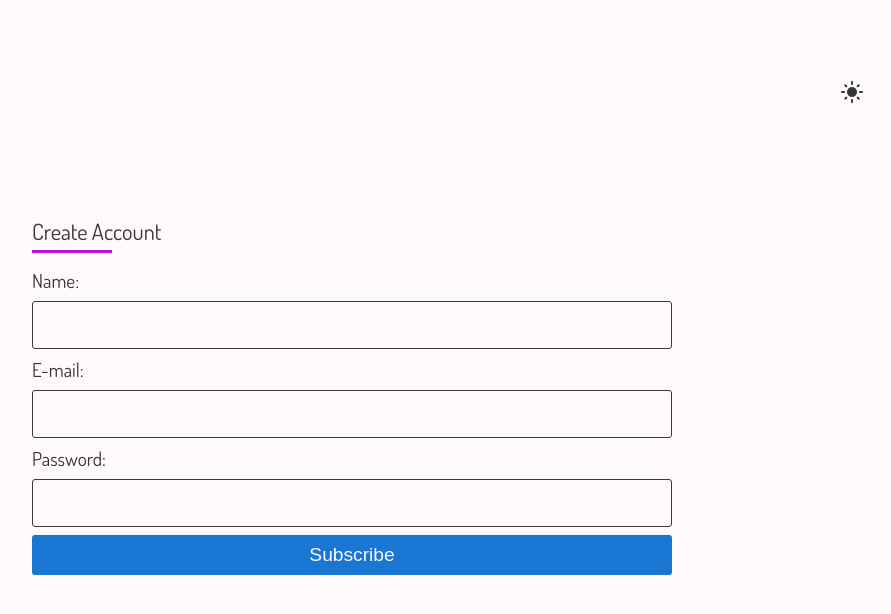
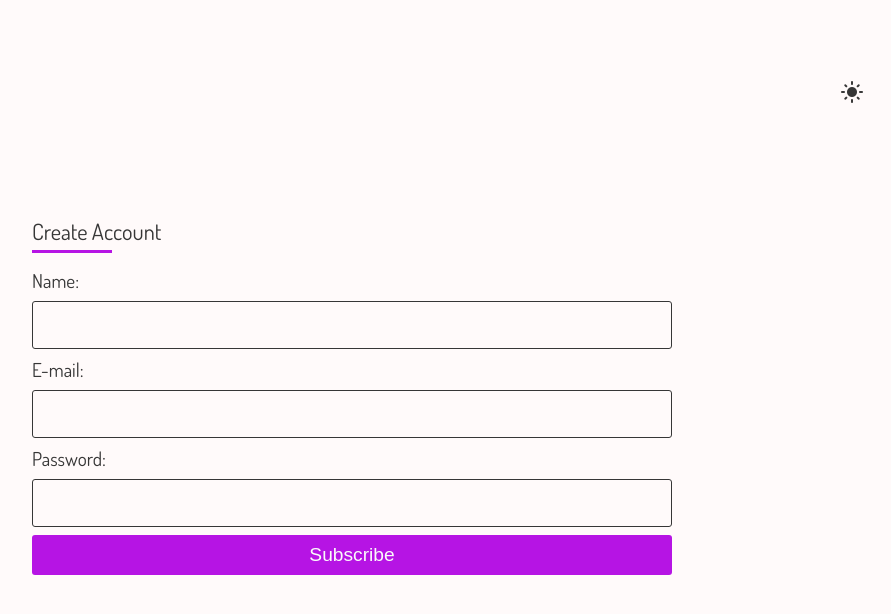
Before and after one commit to NataliaFrancisca/simple-form-react, a React (Create React App) app: page / in a window 1280 px wide. Shown: the top 614 px of the page, without its empty margins (288-1179 px from the left). Built offline with nearby package versions, Linux system fonts and the light colour scheme.

Commit message:
changing the button color

```diff
--- a/src/styles/GroupInputStyles.js
+++ b/src/styles/GroupInputStyles.js
@@ -1,10 +1,9 @@
 import styled from 'styled-components'
 
-export const GroupInput = styled.section`
+export const GroupInput = styled.div`
     display: flex;
     flex-direction: column;
     margin: .5rem 0;
-
 
     & label{
         margin-bottom: .5rem;
@@ -21,7 +20,7 @@ export const GroupInput = styled.section`
 
     & button{
         height: 40px;
-        background-color: rgb(25, 118, 210);
+        background-color: rgb(182, 20, 228);
         font-size: 1.2em;
         border-radius: 3px;
         color: rgb(250,250,250);
@@ -29,12 +28,7 @@ export const GroupInput = styled.section`
     }
 
     & button:hover{
-        box-shadow: rgba(0, 0, 0, 0.24) 0px 3px 8px;
+        box-shadow: rgb(120, 20, 228) 0px 3px 8px;
     }
 
-    & span{
-        color: red;
-        font-size: 1em;
-        margin: .5rem 0;
-    }
 `
```
